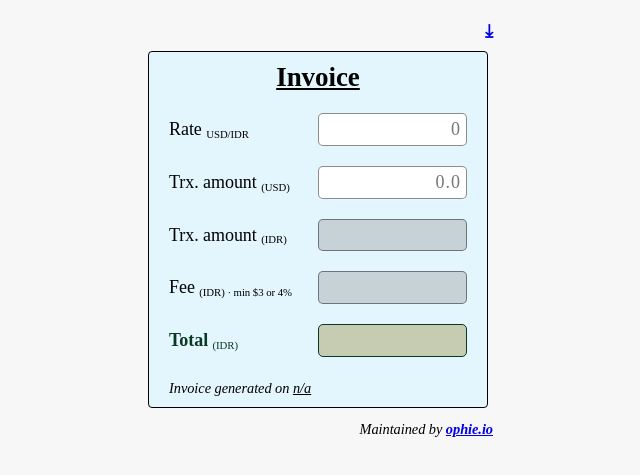
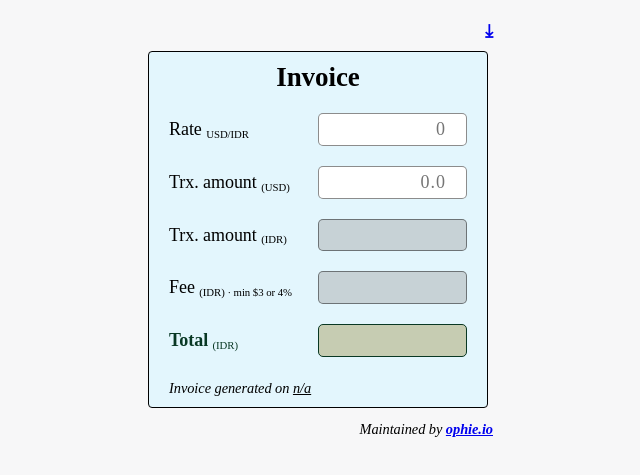
Before and after one commit to edmundophie/invoice-generator, a website: page index.html in a window 1280 px wide. Shown: the part 69-544 px from the top of the page, without its empty margins (322-962 px from the left). Drawn offline with Linux system fonts and the light colour scheme.

Commit message:
auto commit #1563361503

```diff
--- a/index.html
+++ b/index.html
@@ -19,15 +19,15 @@
         </div>
         <div id="invoice">
         <div class="grid">
-            <h2 class="form__title"><u>Invoice</u></h2>
+            <h2 class="form__title">Invoice</h2>
             <div class="form__row">
                 <label for="rate" class="label--horizontal">Rate
-                    <small><sub>USD/IDR</sub></small></label><input type="text" id="rate" class="input--text"
+                    <small><sub>USD/IDR</sub></small></label><input type="number" id="rate" class="input--text"
                      oninput="calculate()" placeholder="0">
             </div>
             <div class="form__row">
                 <label for="transactionAmountSrc" class="label--horizontal">Trx. amount
-                    <small><sub>(USD)</sub></small></label><input type="text" id="transactionAmountSrc"
+                    <small><sub>(USD)</sub></small></label><input type="number" id="transactionAmountSrc"
                     class="input--text"  oninput="calculate()" placeholder="0.0">
             </div>
             <!-- <div class="form__row">
```
